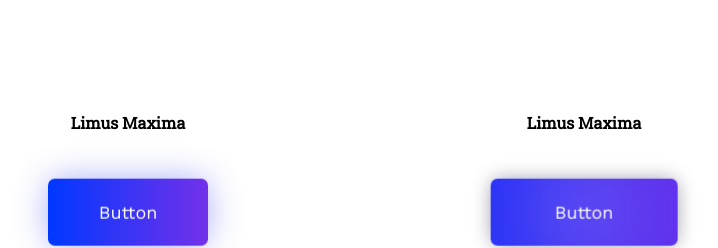
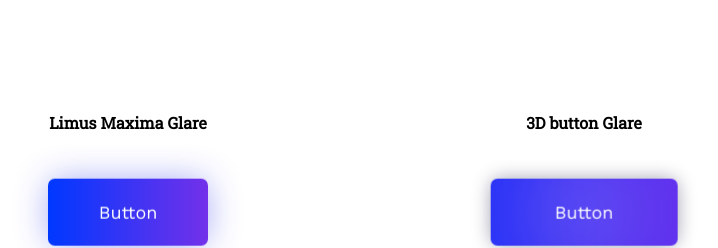
Before and after one commit to miracleonyenma/btn-glare, a plain HTML site: page index.html in a window 1280 px wide. Shown: the part 188-436 px from the top of the page, 284-1002 px from the left. Drawn offline with nearby package versions, Linux system fonts and the light colour scheme.

Commit message:
added text

```diff
--- a/index.html
+++ b/index.html
@@ -14,7 +14,7 @@
                 <div class="glare"></div>
                 <span>Button</span>
             </button>
-            <p>Limus Maxima</p>
+            <p>Limus Maxima Glare</p>
         </div>
 
         <div class="cont">
@@ -22,7 +22,7 @@
                 <div class="glare2"></div>
                 <span>Button</span>
             </button>
-            <p>Limus Maxima</p>
+            <p>3D button Glare</p>
         </div>
     </div>
     <script src="./script.js"></script>
```
